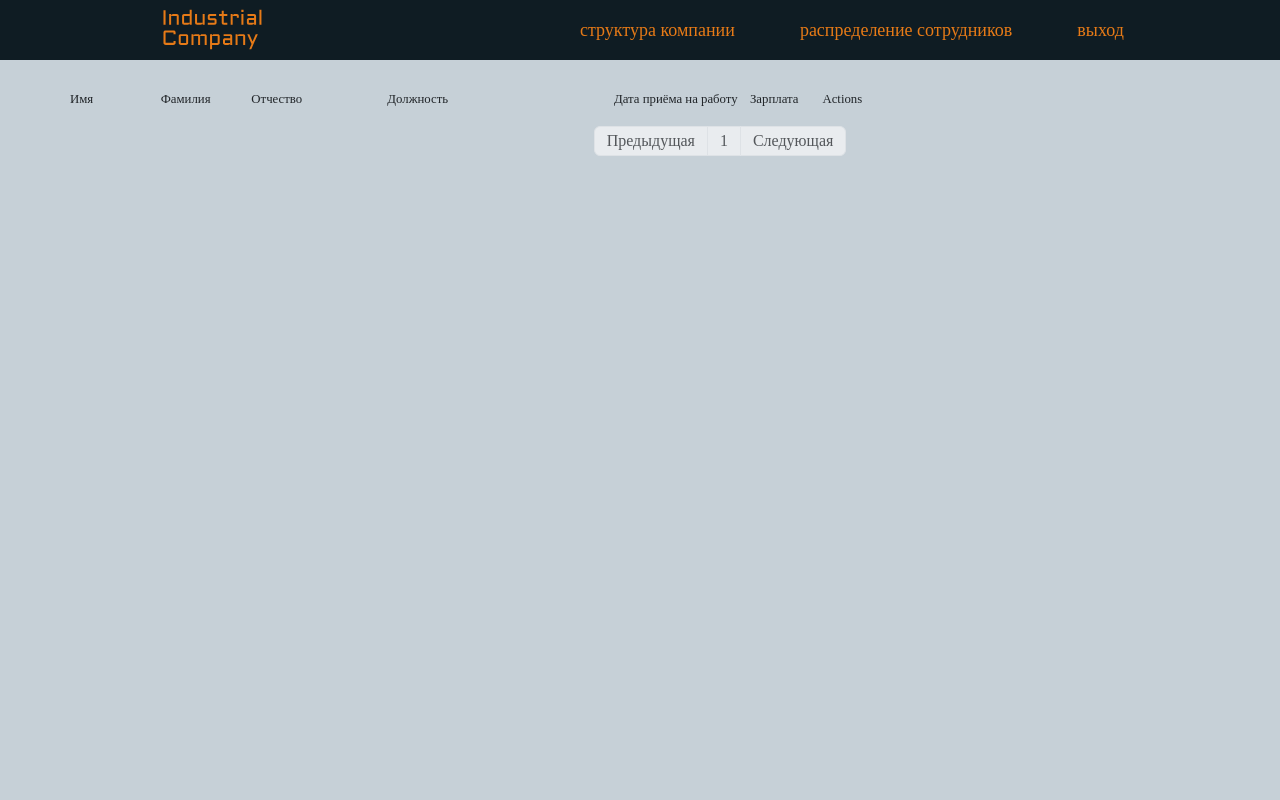
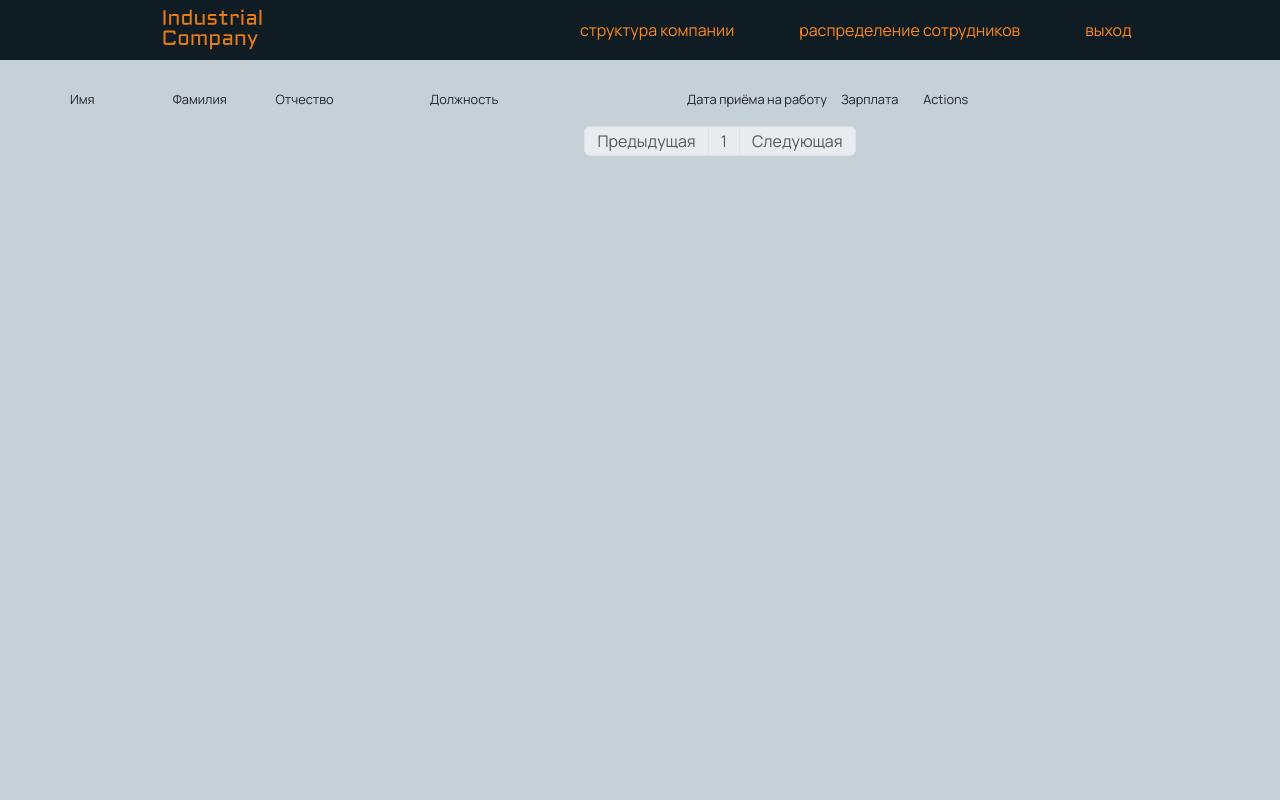
Before and after one commit to SwedL/industrial-company, a Django app: page /employees-list/1/ in a window 1280 px wide; the page is wider, and only the part inside the window is pictured. Run offline with Django 5.2, Linux system fonts and the light colour scheme; data that the repository does not hold is empty.

Commit message:
add fonts

```diff
--- a/structure/static/structure/css/base.css
+++ b/structure/static/structure/css/base.css
@@ -433,25 +433,46 @@ template {
   display: none;
 }
 
-/* line 4, ../../Users/Алексей/PycharmProjects/industrial-company-server/industrial-company/structure/static/structure/sass/base.sass */
+@font-face {
+  font-family: "MManrope";
+  src: url("../fonts/Manrope-Regular.ttf");
+  font-weight: regular;
+  font-style: normal;
+}
+
+@font-face {
+  font-family: "MManrope";
+  src: url("../fonts/Manrope-Bold.ttf");
+  font-weight: bold;
+  font-style: normal;
+}
+
+/* line 17, ../../Users/Алексей/PycharmProjects/industrial-company-server/industrial-company/structure/static/structure/sass/base.sass */
+html {
+  font-family: "MManrope";
+  font-weight: regular;
+  scroll-behavior: smooth;
+}
+
+/* line 22, ../../Users/Алексей/PycharmProjects/industrial-company-server/industrial-company/structure/static/structure/sass/base.sass */
 * {
   box-sizing: border-box;
 }
 
-/* line 7, ../../Users/Алексей/PycharmProjects/industrial-company-server/industrial-company/structure/static/structure/sass/base.sass */
+/* line 25, ../../Users/Алексей/PycharmProjects/industrial-company-server/industrial-company/structure/static/structure/sass/base.sass */
 body {
   margin: 0;
   background-color: #C6D0D7;
 }
 
-/* line 12, ../../Users/Алексей/PycharmProjects/industrial-company-server/industrial-company/structure/static/structure/sass/base.sass */
+/* line 30, ../../Users/Алексей/PycharmProjects/industrial-company-server/industrial-company/structure/static/structure/sass/base.sass */
 .header {
   top: 0;
   height: 60px;
   background: #0F1C23;
 }
 
-/* line 17, ../../Users/Алексей/PycharmProjects/industrial-company-server/industrial-company/structure/static/structure/sass/base.sass */
+/* line 35, ../../Users/Алексей/PycharmProjects/industrial-company-server/industrial-company/structure/static/structure/sass/base.sass */
 .header__container {
   display: flex;
   flex-direction: row;
@@ -459,45 +480,57 @@ body {
   margin: 0 auto;
 }
 
-/* line 22, ../../Users/Алексей/PycharmProjects/industrial-company-server/industrial-company/structure/static/structure/sass/base.sass */
+/* line 40, ../../Users/Алексей/PycharmProjects/industrial-company-server/industrial-company/structure/static/structure/sass/base.sass */
 .header__logo {
   margin-left: 150px;
   margin-right: 300px;
   width: 130px;
 }
 
-/* line 28, ../../Users/Алексей/PycharmProjects/industrial-company-server/industrial-company/structure/static/structure/sass/base.sass */
+/* line 46, ../../Users/Алексей/PycharmProjects/industrial-company-server/industrial-company/structure/static/structure/sass/base.sass */
 .nav-menu {
   display: flex;
   align-items: center;
 }
 
-/* line 31, ../../Users/Алексей/PycharmProjects/industrial-company-server/industrial-company/structure/static/structure/sass/base.sass */
+/* line 49, ../../Users/Алексей/PycharmProjects/industrial-company-server/industrial-company/structure/static/structure/sass/base.sass */
 .nav-menu__list {
   display: flex;
   flex-direction: row;
 }
 
-/* line 34, ../../Users/Алексей/PycharmProjects/industrial-company-server/industrial-company/structure/static/structure/sass/base.sass */
+/* line 52, ../../Users/Алексей/PycharmProjects/industrial-company-server/industrial-company/structure/static/structure/sass/base.sass */
 .nav-menu__list-item {
   margin-right: 65px;
-  font-size: 18px;
+  font-size: 16px;
 }
 
-/* line 37, ../../Users/Алексей/PycharmProjects/industrial-company-server/industrial-company/structure/static/structure/sass/base.sass */
+/* line 55, ../../Users/Алексей/PycharmProjects/industrial-company-server/industrial-company/structure/static/structure/sass/base.sass */
 .nav-menu__list-item:last-child {
   margin-right: 0px;
 }
 
-/* line 39, ../../Users/Алексей/PycharmProjects/industrial-company-server/industrial-company/structure/static/structure/sass/base.sass */
+/* line 57, ../../Users/Алексей/PycharmProjects/industrial-company-server/industrial-company/structure/static/structure/sass/base.sass */
 .nav-menu__text {
-  color: #E67A17;
+  color: #FF881B;
   text-decoration: none;
 }
 
-/* line 42, ../../Users/Алексей/PycharmProjects/industrial-company-server/industrial-company/structure/static/structure/sass/base.sass */
+/* line 61, ../../Users/Алексей/PycharmProjects/industrial-company-server/industrial-company/structure/static/structure/sass/base.sass */
 .nav-menu__text:hover {
   color: #ffaf65;
 }
 
+/* line 64, ../../Users/Алексей/PycharmProjects/industrial-company-server/industrial-company/structure/static/structure/sass/base.sass */
+.page-link {
+  color: #000000;
+}
+
+/* line 67, ../../Users/Алексей/PycharmProjects/industrial-company-server/industrial-company/structure/static/structure/sass/base.sass */
+.pagination {
+  --bs-pagination-hover-color: #FF881B;
+  --bs-pagination-focus-color: #FF881B;
+  --bs-pagination-active-border-color: #FF881B;
+}
+
 /*# sourceMappingURL=base.css.map */
--- a/structure/static/structure/js/main.js
+++ b/structure/static/structure/js/main.js
@@ -2,7 +2,7 @@ let canvas = document.getElementById("canvas");
 let context = canvas.getContext("2d");
 
 canvas.width = 1440;
-canvas.height = 915;
+canvas.height = 900;
 
 let background_color = "#C6D0D7"
 //let background_color = "#8B959B"
--- a/structure/static/structure/sass/base.sass
+++ b/structure/static/structure/sass/base.sass
@@ -1,5 +1,23 @@
 @import "resets.scss"
 @import "normalizez.scss"
+
+
+@font-face
+    font-family: "MManrope"
+    src: url("../fonts/Manrope-Regular.ttf")
+    font-weight: regular
+    font-style: normal
+
+@font-face
+    font-family: "MManrope"
+    src: url("../fonts/Manrope-Bold.ttf")
+    font-weight: bold
+    font-style: normal
+
+html
+    font-family: "MManrope"
+    font-weight: regular
+    scroll-behavior: smooth
 
 *
     box-sizing: border-box
@@ -33,11 +51,22 @@ body
         flex-direction: row
     &__list-item
         margin-right: 65px
-        font-size: 18px
+        font-size: 16px
         &:last-child
             margin-right: 0px
     &__text
-        color: #E67A17
+        color: #FF881B
+        // color: #E67A17
         text-decoration: none
     &__text:hover
         color: #ffaf65
+
+.page-link
+    color: #000000
+
+.pagination
+    // --bs-pagination-color: #FF881B
+    // --bs-pagination-active-bg: #FF881B
+    --bs-pagination-hover-color: #FF881B
+    --bs-pagination-focus-color: #FF881B
+    --bs-pagination-active-border-color: #FF881B
```
Also changed, not shown: structure/static/structure/fonts/Manrope-Bold.ttf (added), structure/static/structure/fonts/Manrope-Regular.ttf (added), structure/static/structure/fonts/Montserrat-Regular.ttf (added), structure/static/structure/fonts/Montserrat-SemiBold.ttf (added), structure/static/structure/fonts/PTSans-Bold.ttf (added), structure/static/structure/fonts/PTSans-Regular.ttf (added), structure/static/structure/fonts/Roboto-Bold.ttf (added), structure/static/structure/fonts/Roboto-Regular.ttf (added), 1 other file.
